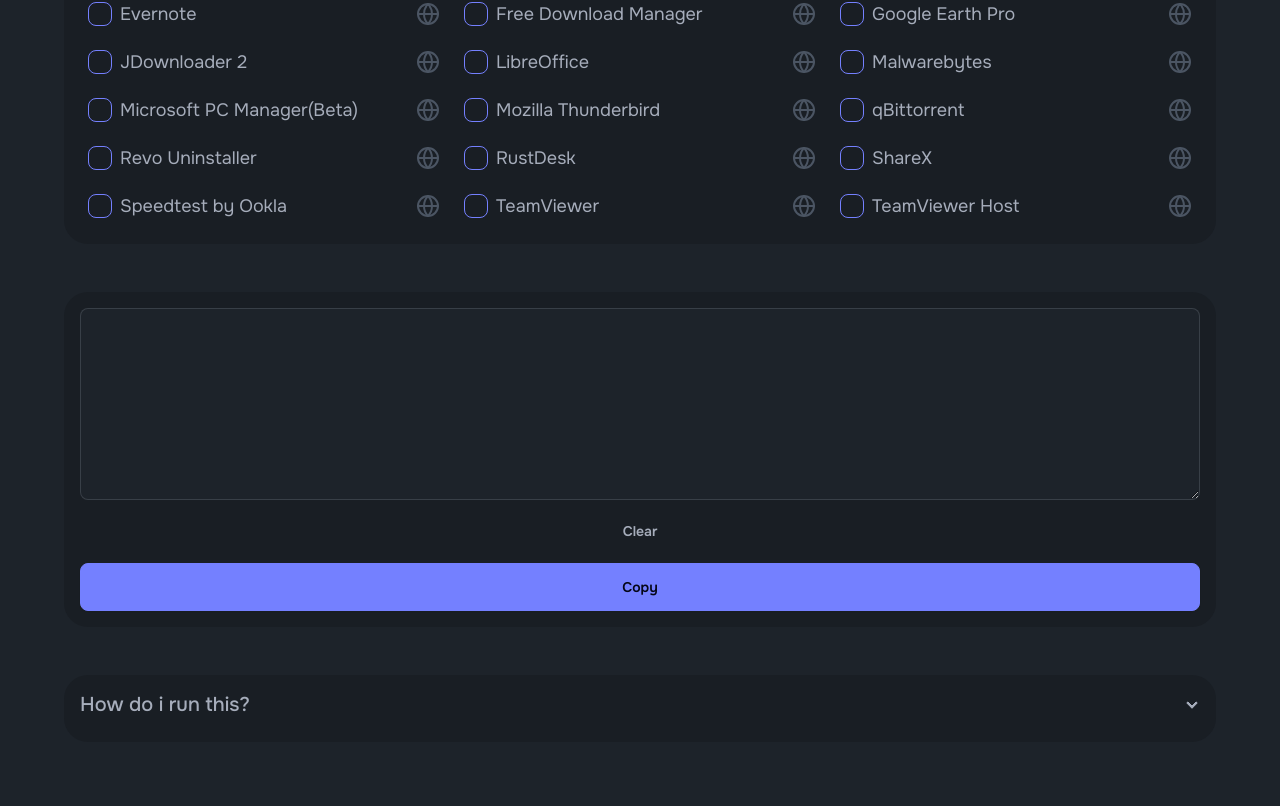
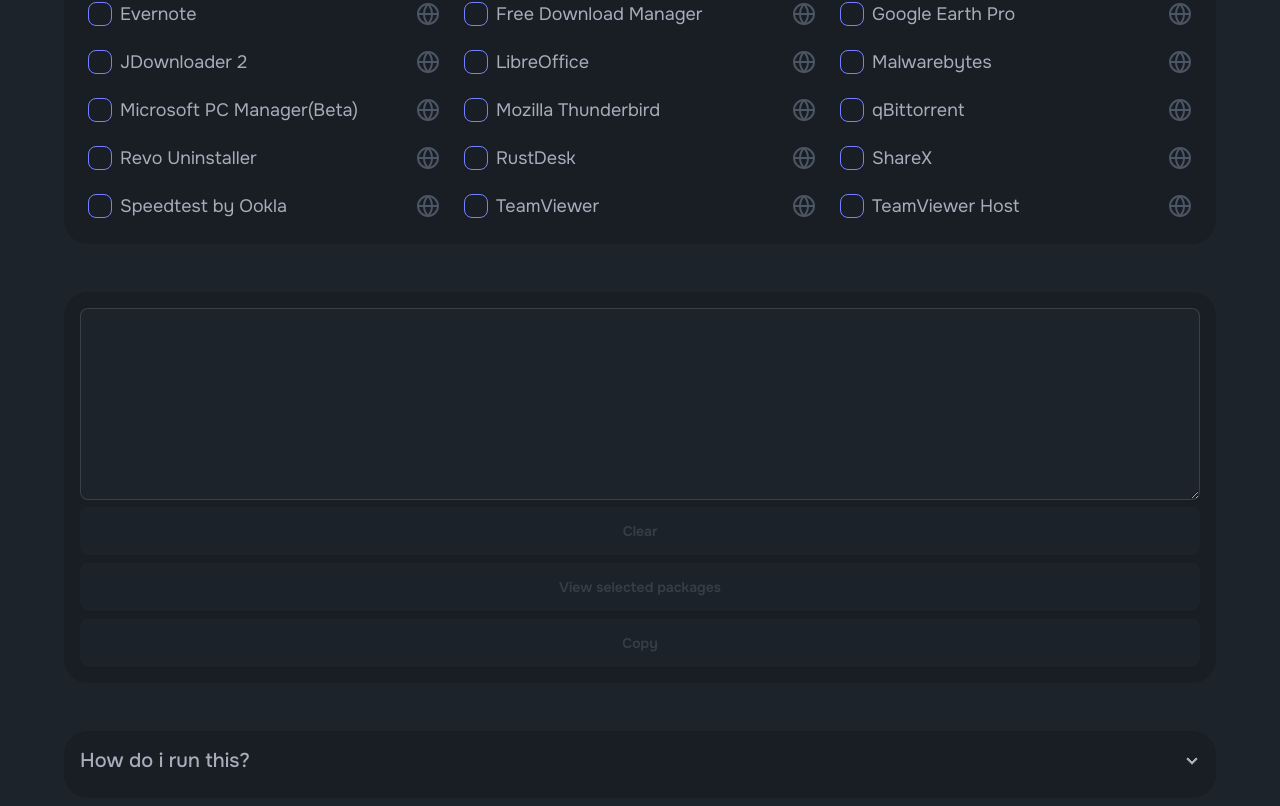
Before and after one commit to letruxux/asdfgh, a Next.js app: page / in a window 1280 px wide. Shown: the part 1772-2578 px from the top of the page. Built offline with nearby package versions, Linux system fonts and the light colour scheme; a web font is replaced by a local one.

Commit message:
review packages

```diff
--- a/src/app/page.tsx
+++ b/src/app/page.tsx
@@ -6,6 +6,7 @@
 import CopyButton from "@/components/copy-btn";
 import FaqSection from "@/components/faq-section";
 import SelectionSection from "@/components/selection-section";
+import ReviewModal from "@/components/review-modal-toggle";
 
 export default function Home() {
   return (
@@ -17,6 +18,7 @@
       <section className="w-full p-4 bg-base-200 rounded-3xl my-12">
         <CopyTextarea />
         <ClearButton />
+        <ReviewModal />
         <CopyButton />
       </section>
       <section className="mt-4 w-full bg-base-200 rounded-3xl mb-24">
--- a/src/components/clear-btn.tsx
+++ b/src/components/clear-btn.tsx
@@ -10,7 +10,7 @@
     <button
       className="btn btn-ghost hover:bg-red-500 hover:text-white w-full mb-2"
       onClick={() => clearPackages()}
-      disabled={packages.length < 0}
+      disabled={packages.length === 0}
     >
       Clear
     </button>
--- a/src/components/copy-btn.tsx
+++ b/src/components/copy-btn.tsx
@@ -15,7 +15,7 @@
         );
         toast.success("Script copied to clipboard!");
       }}
-      disabled={packages.length < 0}
+      disabled={packages.length === 0}
     >
       Copy
     </button>
--- a/src/components/package-button.tsx
+++ b/src/components/package-button.tsx
@@ -2,7 +2,13 @@
 import GlobeIcon from "./globe-icon";
 import { usePackages } from "./packages-provider";
 
-export default function PackageButton({ pack }: { pack: Package }) {
+export default function PackageButton({
+  pack,
+  style,
+}: {
+  pack: Package;
+  style?: React.CSSProperties;
+}) {
   const { packages, addPackage, removePackage } = usePackages();
 
   const isInstalled = packages.some((p) => p.Id === pack.Id);
@@ -10,6 +16,7 @@
   return (
     <li
       className="list-none tooltip"
+      style={style}
       data-tip={pack.Latest.Description || pack.Latest.Name}
     >
       <label className="flex items-center gap-2 p-2 rounded-lg hover:bg-base-300 transition-colors cursor-pointer">
--- /dev/null
+++ b/src/components/packages-review.tsx
@@ -0,0 +1,36 @@
+import PackageButton from "./package-button";
+import { usePackages } from "./packages-provider";
+
+export default function useReviewModal() {
+  const { packages } = usePackages();
+  const openModal = () =>
+    (
+      document.getElementById("review_modal") as HTMLDialogElement | undefined
+    )?.showModal();
+  const closeModal = () =>
+    (document.getElementById("review_modal") as HTMLDialogElement | undefined)?.close();
+
+  if (packages.length === 0) {
+    closeModal();
+  }
+
+  const modal = (
+    <>
+      <dialog id="review_modal" className="modal">
+        <div className="modal-box overflow-visible">
+          <h3 className="font-bold text-lg">Selected packages</h3>
+          {packages.length > 0 &&
+            packages.map((e) => (
+              <PackageButton pack={e} key={e.Id} style={{ width: "100%" }} />
+            ))}
+        </div>
+        <form method="dialog" className="modal-backdrop">
+          <button>close</button>
+        </form>
+      </dialog>
+      <input type="checkbox" id="review_modal" className="modal-toggle" />
+    </>
+  );
+
+  return { openModal, closeModal, modal };
+}
--- /dev/null
+++ b/src/components/review-modal-toggle.tsx
@@ -0,0 +1,22 @@
+"use client";
+
+import { usePackages } from "./packages-provider";
+import useReviewModal from "./packages-review";
+
+export default function ReviewModal() {
+  const { modal, openModal } = useReviewModal();
+  const { packages } = usePackages();
+
+  return (
+    <>
+      <button
+        className="btn btn-secondary w-full mb-2"
+        onClick={() => openModal()}
+        disabled={packages.length === 0}
+      >
+        View selected packages
+      </button>
+      {modal}
+    </>
+  );
+}
```
